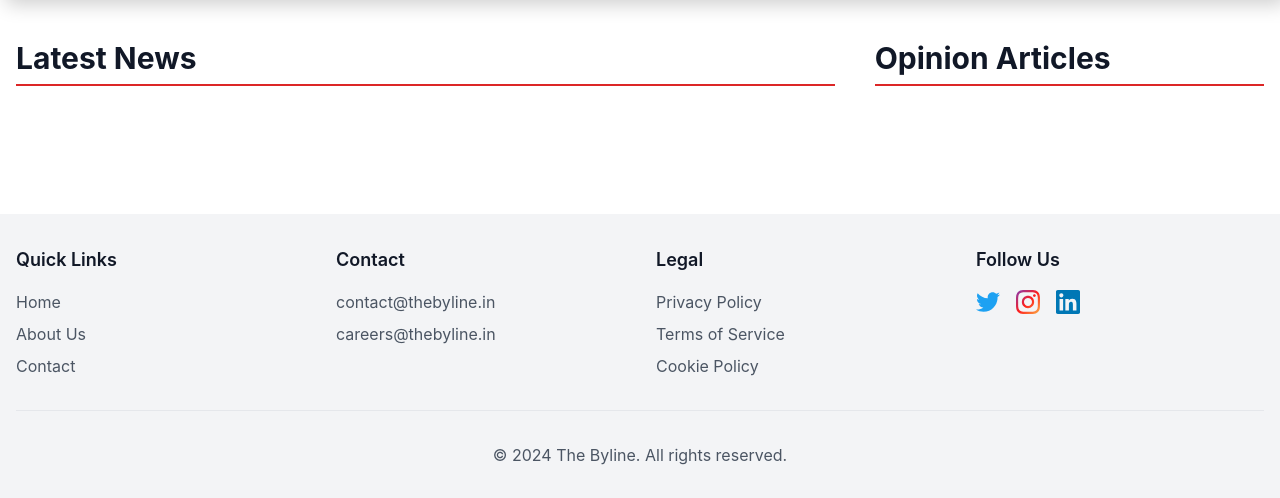
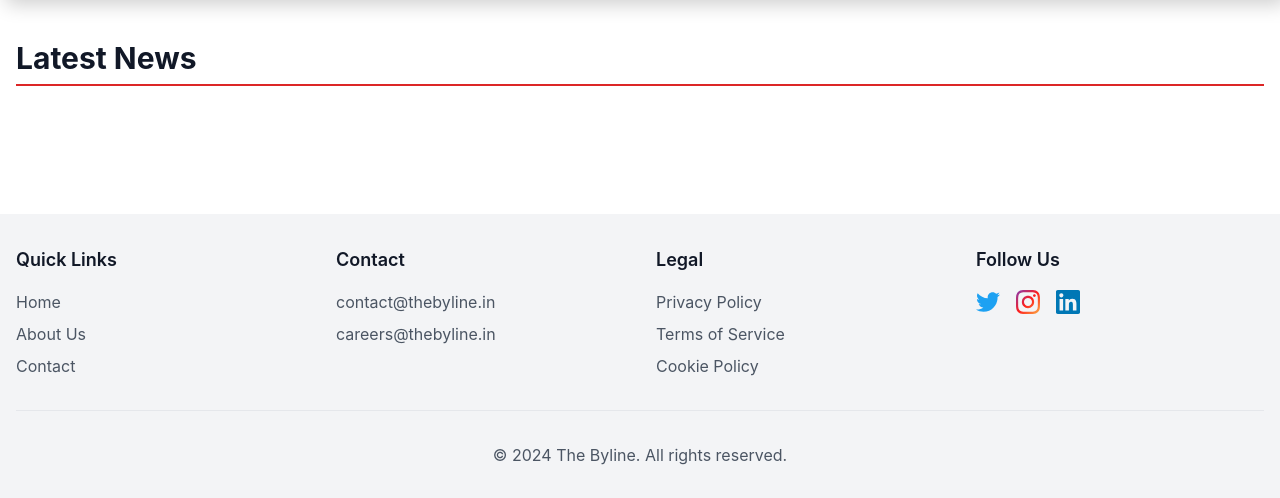
Before and after one commit to N-koder/the_byline, a Django app: page / in a window 1280 px wide. Shown: the part 209-707 px from the top of the page. Run offline with Django 5.2, Linux system fonts and the light colour scheme; data comes from the database, SQL or seed files in the repository; parts of the project's set-up code (start-up, migrations or seed data) failed here and were passed over; some libraries are stand-ins or nearby versions.

Commit message:
Update home.html
home layout

```diff
--- a/blog/templates/blog/home.html
+++ b/blog/templates/blog/home.html
@@ -299,7 +299,7 @@
 <div class="grid grid-cols-1 lg:grid-cols-3 gap-10">
 
   <!-- 📄 LEFT: News and Search -->
-  <div class="lg:col-span-2">
+  <div class="{% if opinion_articles %}lg:col-span-2{% else %}lg:col-span-3{% endif %}">
     {% if search_query %}
     <!-- 🔍 Search Result Block -->
      <h2 class="text-3xl font-medium text-gray-500 mb-6 border-b-2 border-[#BA0000] pb-2">
@@ -523,6 +523,7 @@
 </div>
 
 <!-- 🧠 RIGHT: Opinions Sidebar -->
+{% if opinion_articles %}
   <div>
     <h2 class="text-3xl font-bold mb-4 border-b-2 border-red-600 pb-2">Opinion Articles</h2>
 
@@ -541,6 +542,7 @@
       {% endfor %}
     </div>
   </div>
+{% endif %}
 </div> <!-- End of main grid -->
 
 
```
Lines whose indentation alone changed are shown as unchanged.
